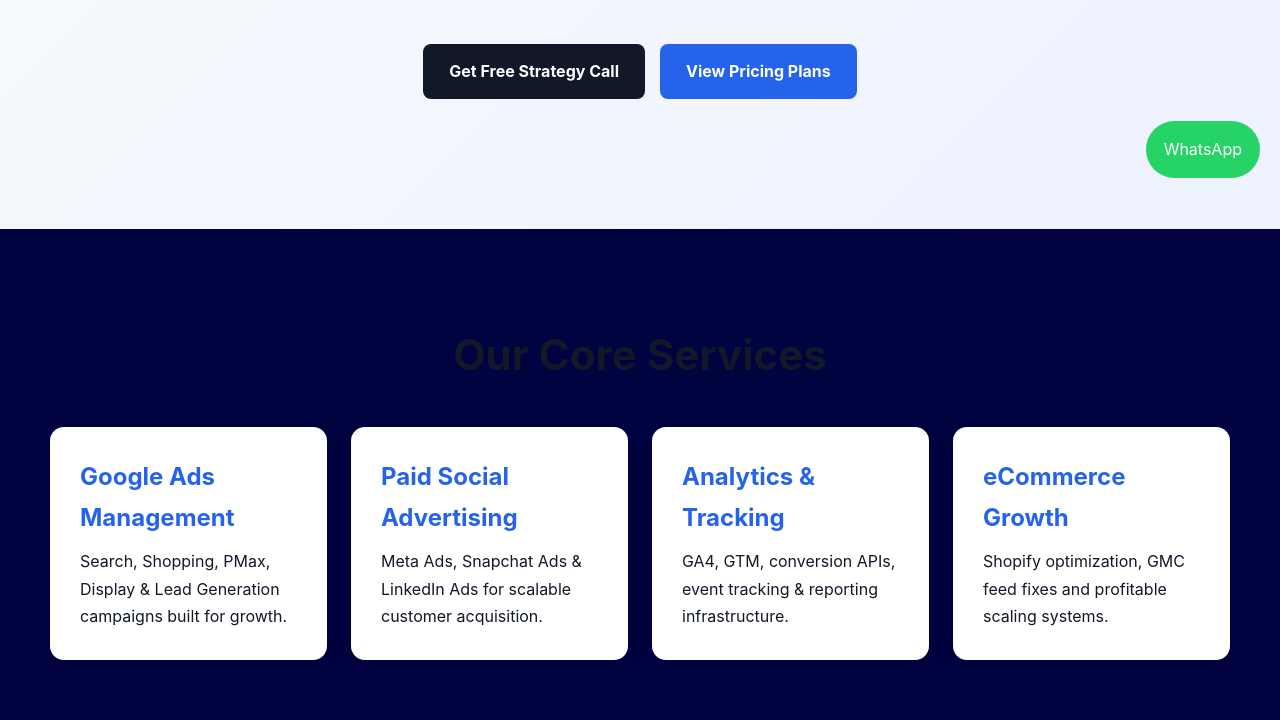
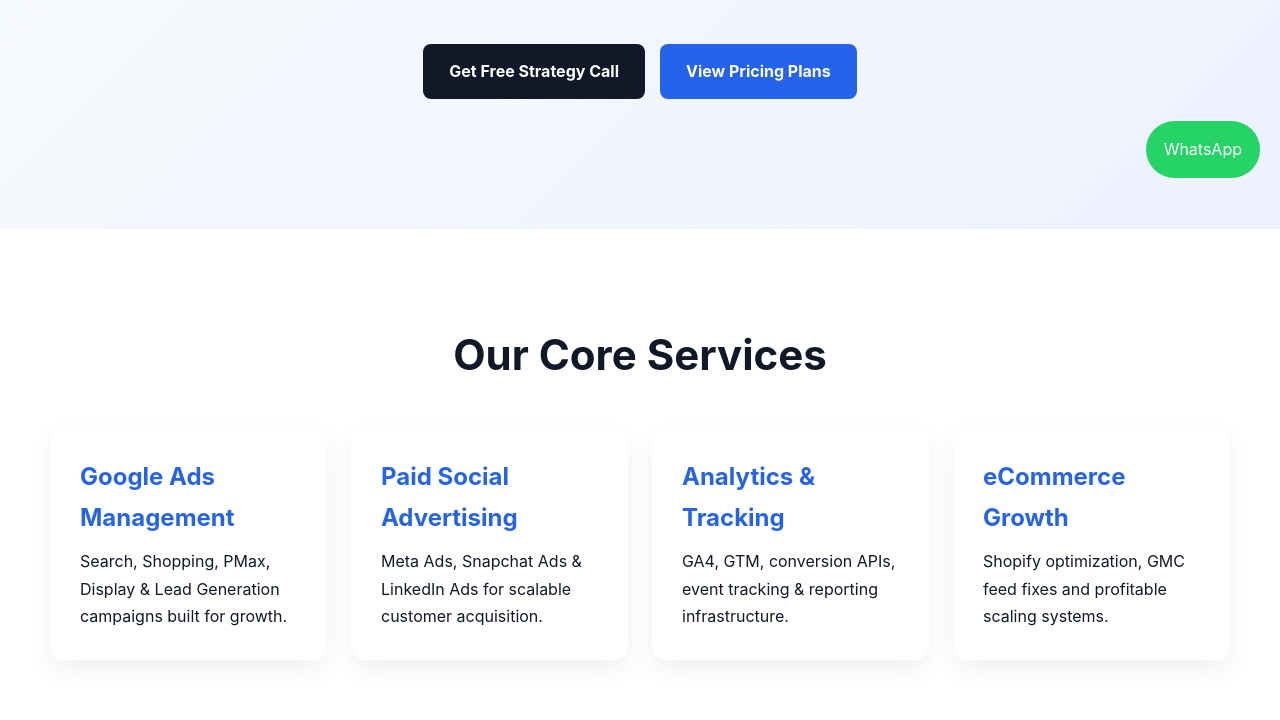
Before and after one commit to manishpanchal261-arch/scalewithmanish.com, a plain HTML site: page index.html in a window 1280 px wide. Shown: the part 602-1322 px from the top of the page. Drawn offline with Linux system fonts and the light colour scheme.

Commit message:
Update index.html

```diff
--- a/index.html
+++ b/index.html
@@ -37,7 +37,7 @@ box-sizing:border-box;
 
 body{
 font-family:Inter,Arial,sans-serif;
-background:#010240;
+background:#ffffff;
 color:#111827;
 line-height:1.7;
 overflow-x:hidden;
```
